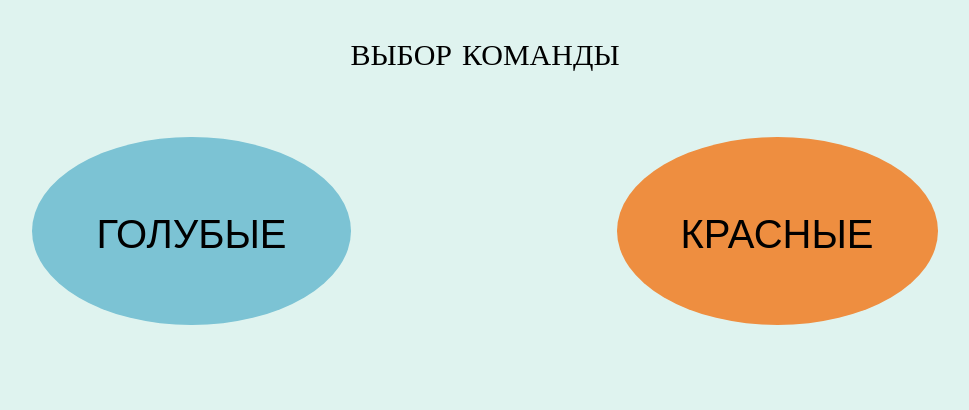
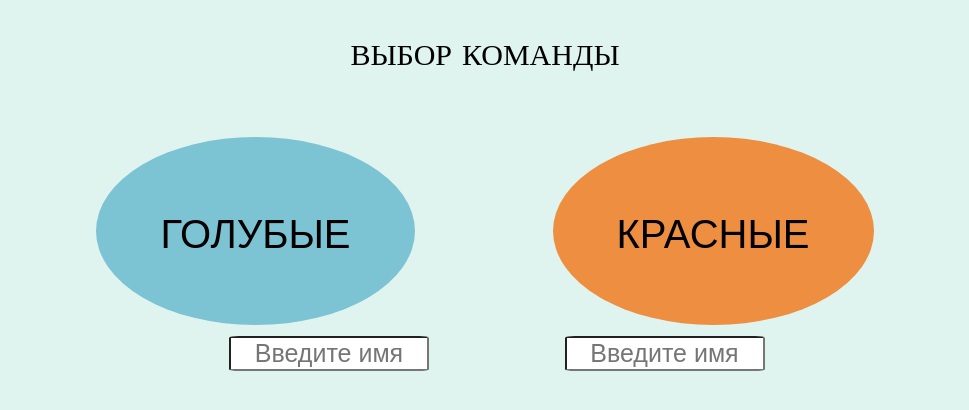
Before and after one commit to bmstu-iu9/ptp2021-8-tabletop-game, a plain HTML site: page html/first_page.html in a window 1280 px wide. Shown: the whole page, without its empty margins (155-1124 px from the left). Drawn offline with Linux system fonts and the light colour scheme.

Commit message:
добавил поля для ввода имен (базу), но их надо доработать, мои кривые руки не способны пока на это, лул

```diff
--- a/css/first_page_style.css
+++ b/css/first_page_style.css
@@ -52,8 +52,18 @@ body {
 }
 
 .team_one {
+    font-family: Impact, fantasy;
+
+    color: black;
+    vertical-align: top;
+    text-decoration: none; /* подчеркивание ссылки */
+
+    transition: underline .2s linear; /* для плавности смены цвета шрифта */
+    transition: color .2s linear;
+
     display: inline-block; /* чтобы шли дивы в одну линию */
-    margin-right: 10%;
+    margin-right: 5%;
+    text-decoration: none;
 
     /* что-то типо овальчика */
     justify-content: center;
@@ -62,9 +72,24 @@ body {
     border-radius: 100%; /* овалистость, чем меньше значение - тем больше скругление */
 }
 
+.team_one:hover {
+    text-decoration: underline;
+    color: blue;
+}
+
 .team_two {
+    font-family: Impact, fantasy;
+
+    vertical-align: top;
+    color: black;
+    text-decoration: none;
+
+    transition: underline .2s linear; /* для плавности смены цвета шрифта */
+    transition: color .2s linear;
+
     display: inline-block; /* чтобы шли дивы в одну линию */
-    margin-left: 10%;
+    margin-left: 5%;
+    text-decoration: none;
 
     /* что-то типо овальчика */
     justify-content: center;
@@ -73,33 +98,40 @@ body {
     border-radius: 100%; /* овалистость, чем меньше значение - тем больше скругление */
 }
 
-.team_link_one {
-    font-family: Impact, fantasy;
-
-    color: black;
-    vertical-align: top;
-    text-decoration: none; /* подчеркивание ссылки */
-
-    transition: all .2s linear; /* для плавности смены цвета шрифта */
+.team_two:hover {
+    text-decoration: underline;
+    color: red;
 }
 
-.team_link_two {
-    font-family: Impact, fantasy;
+/*
+    Формы, куда вписываются ники или что-нибудь еще :)
+    их желательно поправить, чет не получилось нормально их поместить)
+    при жмыхе экрана чет криво ставится
+*/
 
-    vertical-align: top;
-    color: black;
-    text-decoration: none;
-
-    transition: all .2s linear; /* для плавности смены цвета шрифта */
+.fill_gap {
+    font-size: 30px;
+    margin-top: 10px;
 }
 
-.team_link_one:hover { /* после наведения на надпись */
-    color: blue; /* смена цвета после навеедения на команду 1 */
-    text-decoration: underline; /* подчеркивание текста */
+.first_player {
+    font-size: 25px; /* размер шрифта внутри поля */
+    text-align: center;
+
+    margin-left: 30%;
+
+    width: 15%;
+    margin-right: 5%;
+    background-color: #fff; /* цвет выберите понравившийся :) */
+    border-radius: 5%;
 }
 
+.second_player {
+    font-size: 25px; /* размер шрифта внутри поля */
+    text-align: center;
 
-.team_link_two:hover { /* после наведения на надпись */
-    color: red; /* смена цвета после навеедения на команду 2 */
-    text-decoration: underline; /* подчеркивание текста */
+    width: 15%;
+    margin-left: 5%;
+    background-color: #fff; /* цвет выберите понравившийся :) */
+    border-radius: 5%;
 }
--- a/html/first_page.html
+++ b/html/first_page.html
@@ -11,24 +11,28 @@
 <body>
     <header class="header">
         <div class="container">
+            <!-- Фраза сверху страницы, указание -->
             <div class="mainPhrase">
                 выбор команды
             </div>
-
+            <!-- Команды -->
             <nav class="teams">
-                <div class="team_one">
-                    <a class="team_link_one" href="#">
+                <a class="team_one" href="#">
+                    <!-- Ссылка будет переводить за левых -->
                     Голубые
                 </a>
-                </div>
-                <div class="team_two">
-                    <a class="team_link_two" href="#">
+                <a class="team_two" href="#">
+                    <!-- Ссылка будет переводить игру за правых -->
                     Красные
                 </a>
+            </nav>
         </div>
-            </nav>
 
-        </div>
+        <form class="fill_gap">
+            <input class="first_player" maxlength="25" placeholder="Введите имя">
+            <input class="second_player" maxlength="25" placeholder="Введите имя">
+        </form>
+        <!-- 2 поля с вводимыми именами -->
     </header>
 
     <div class="themes">
```
Lines whose indentation alone changed are shown as unchanged.
